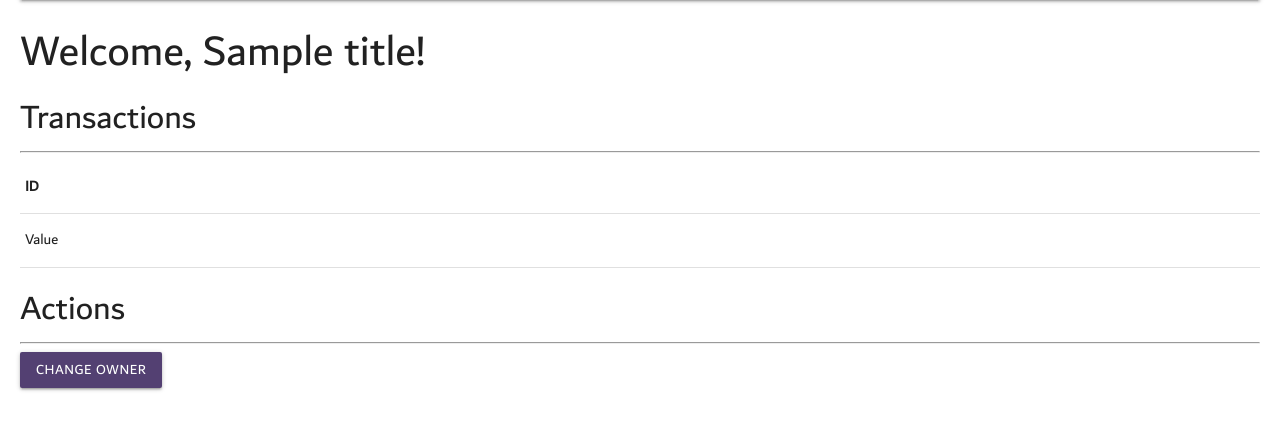
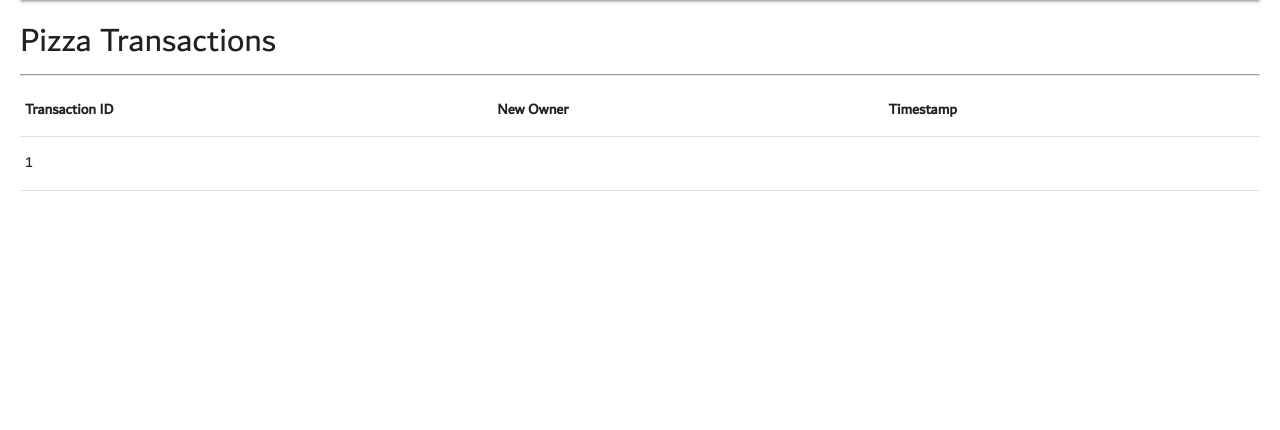
Before and after one commit to AlexAlBasosi/pizza-on-the-blockchain, a Python web app: template templates/customer.html in a window 1280 px wide. Shown: the part 84-514 px from the top of the page. Run offline with Jinja, Linux system fonts and the light colour scheme; the template is opened without the code that fills it: most values are stand-ins (such as "Sample title", 1, 10 or a date in 2020); some libraries are stand-ins or nearby versions.

Commit message:
Update customer.html

```diff
--- a/templates/customer.html
+++ b/templates/customer.html
@@ -2,25 +2,29 @@
 <html>
   {% include 'header.html' %}
   <body>
-    <h3>Welcome, {{ title }}!</h3>
-
     <div class="transactions">
-      <h4>Transactions</h4>
+      <h4>Pizza Transactions</h4>
       <hr/>
+      <!-- START TABLE -->
       <table>
         <thead>
-          <th>ID</th>
+          <tr>
+              <th>Transaction ID</th>
+              <th>New Owner</th>
+              <th>Timestamp</th>
+          </tr>
         </thead>
-        <tr>
-          <td>Value</td>
-        </tr>
+        <tbody>
+          {% for arr in transactions %}
+          <tr>
+            <td>{{ arr['transactionId'] }}</td>
+            <td>{{ myOwnerFunc(arr['newOwner']) }}</td>
+            <td>{{ myChangeFunc(arr['timestamp']) }}</td>
+          </tr>
+          {% endfor %}
+        </tbody>
       </table>
-    </div>
-
-    <div class="action">
-      <h4>Actions</h4>
-      <hr/>
-      <a class="waves-effect waves-light btn our-colour">Change Owner</a>
-    </div>
+      <!-- END TABLE -->
+</div>
   </body>
 </html>
```
